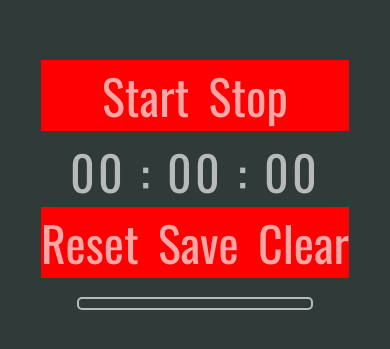
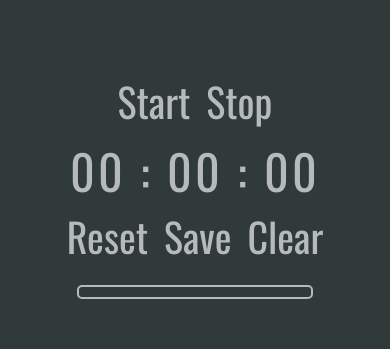
Before and after one commit to miloszpanas/React_ES6_Stopwatch, a website: page index.html in a window 390 px wide. Shown: the part 237-586 px from the top of the page. Drawn offline with nearby package versions, Linux system fonts and the light colour scheme.

Commit message:
Add proper viewport

```diff
--- a/index.html
+++ b/index.html
@@ -2,6 +2,7 @@
 <html>
   <head>
     <meta charset="UTF-8" />
+    <meta name="viewport" content="width=device-width, initial-scale=1.0">
     <title>Stopwatch</title>
     <link href="https://fonts.googleapis.com/css?family=Oswald" rel="stylesheet">
     <link rel="stylesheet" type="text/css" href="css/style.css">
--- a/sass/style.scss
+++ b/sass/style.scss
@@ -57,8 +57,8 @@ body {
     }
 }
 
-@media(max-width: 767px) {
+@media(max-width: 480px) {
     .controls {
-        background-color: red;
+        font-size: 2.5em;
     }
 }
```
Also changed, not shown: css/style.css, 1 other file.
